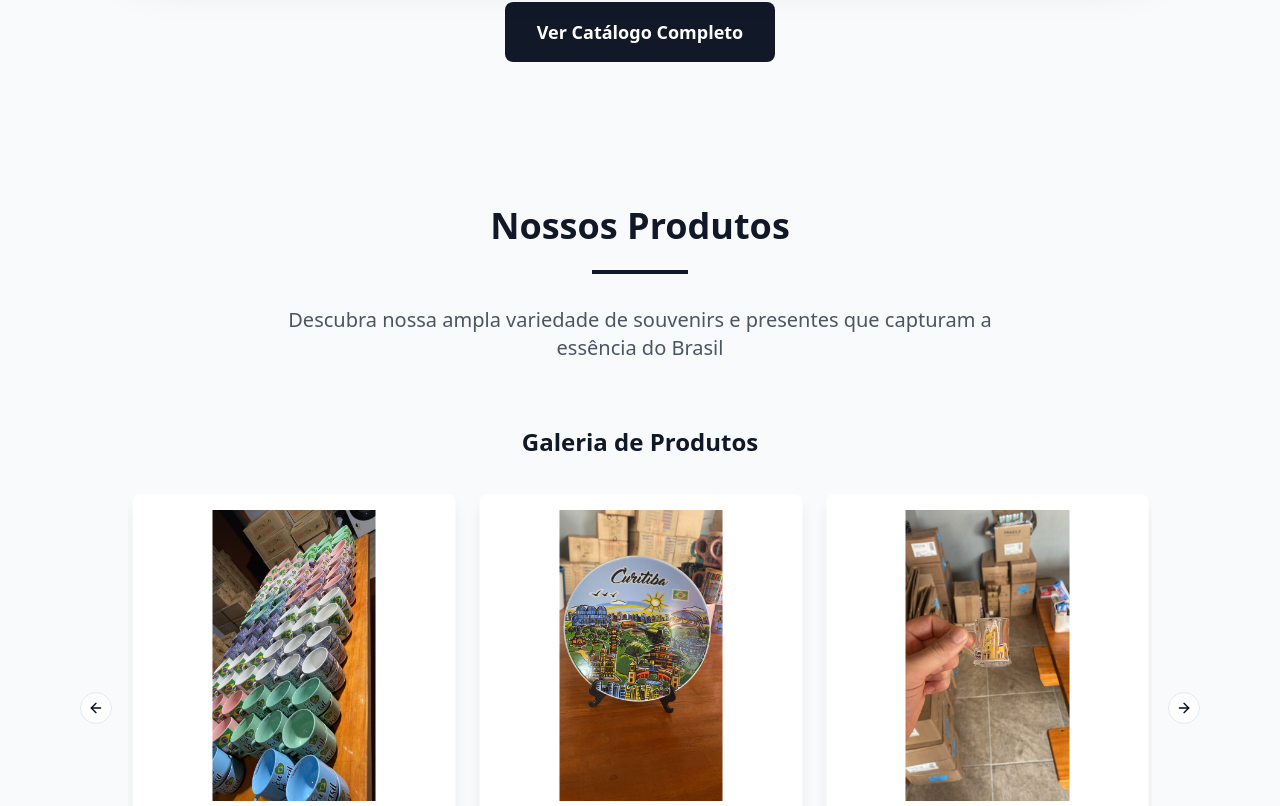
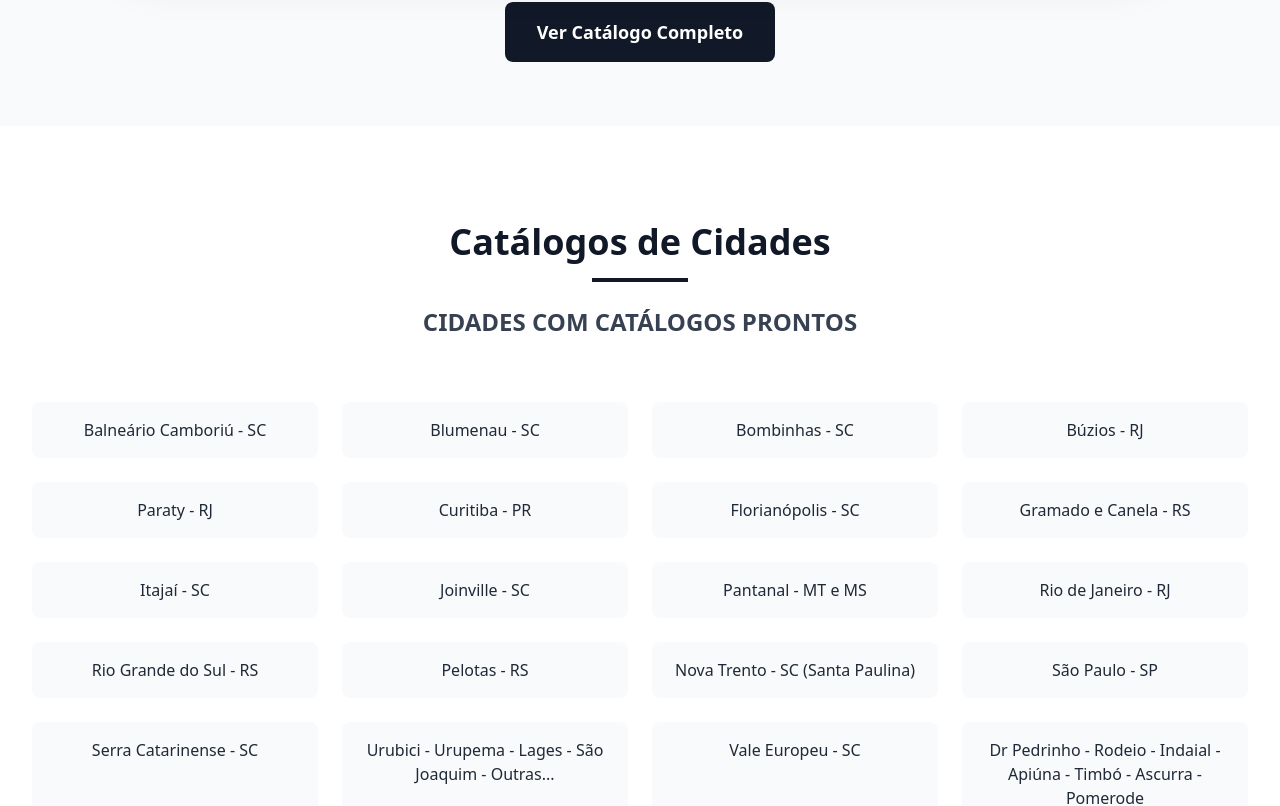
Before and after one commit to DevZipMateus/porto-presentes-website-design, a React (Vite) app: page / in a window 1280 px wide. Shown: the part 3977-4783 px from the top of the page. Built offline with nearby package versions, Linux system fonts and the light colour scheme.

Commit message:
Remove "Nossos Produtos" section
Removed the "Nossos Produtos" section from the homepage, including the title, description, and product gallery.

```diff
--- a/src/pages/Index.tsx
+++ b/src/pages/Index.tsx
@@ -4,7 +4,6 @@ import { Navbar } from "@/components/Navbar";
 import { Hero } from "@/components/Hero";
 import { About } from "@/components/About";
 import { Services } from "@/components/Services";
-import { Products } from "@/components/Products";
 import { ProductCarousel } from "@/components/ProductCarousel";
 import { CityCatalogsSection } from "@/components/CityCatalogsSection";
 import { InstagramSection } from "@/components/InstagramSection";
@@ -23,7 +22,6 @@ const Index = () => {
           <About />
           <Services />
           <ProductCarousel />
-          <Products />
           <CityCatalogsSection />
           <InstagramSection />
           <Contact />
```
